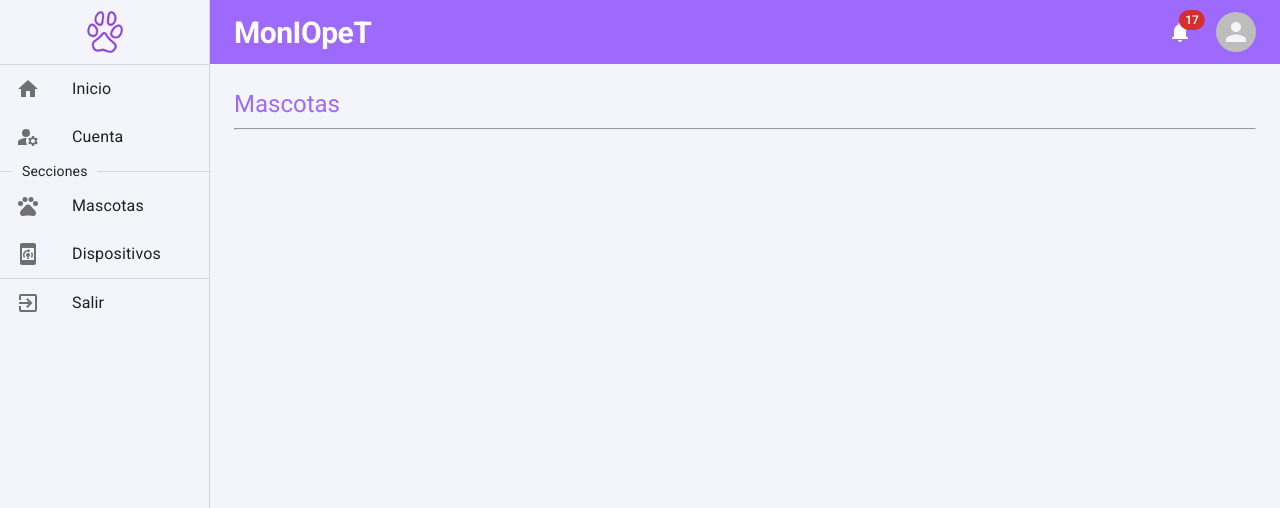
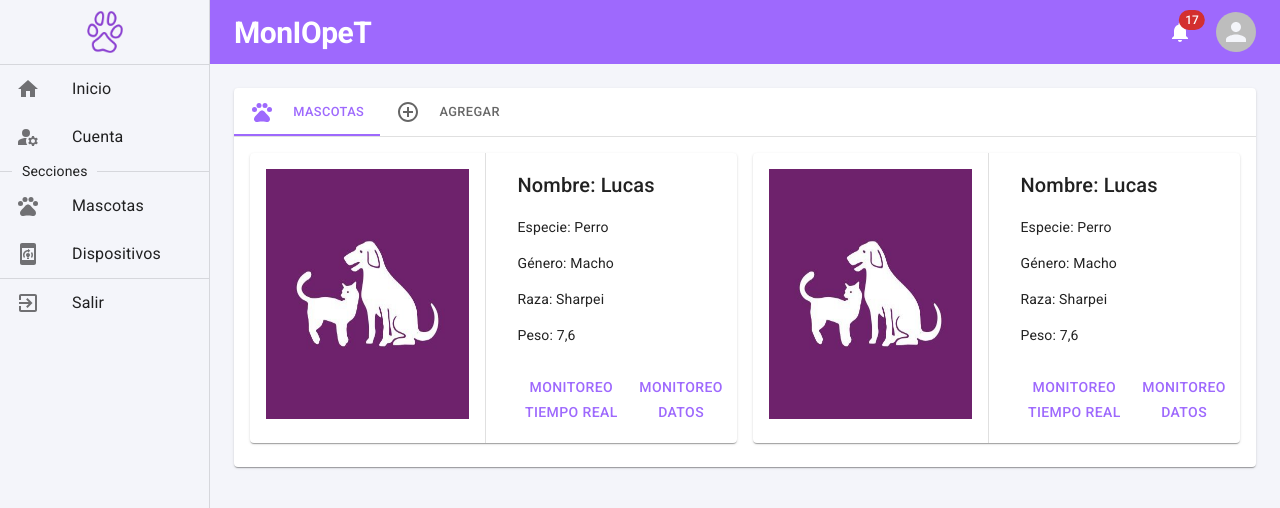
Before and after one commit to JuanAndresCaisapanta/Pet_Monitoring_Frontend, a Next.js app: page /pets in a window 1280 px wide. Shown: the top 508 px of the page. Built offline with nearby package versions, Linux system fonts and the light colour scheme.

Commit message:
Lista mascotas agregado

```diff
--- /dev/null
+++ b/components/elements/Cards.tsx
@@ -0,0 +1,86 @@
+// ** MUI Imports
+import Box from "@mui/material/Box";
+import Card from "@mui/material/Card";
+import Button from "@mui/material/Button";
+import { styled } from "@mui/material/styles";
+import Typography from "@mui/material/Typography";
+import CardContent from "@mui/material/CardContent";
+import CardActions from "@mui/material/CardActions";
+import Grid, { GridProps } from "@mui/material/Grid";
+
+// Styled Grid component
+const StyledGrid = styled(Grid)<GridProps>(({ theme }) => ({
+  display: "flex",
+  alignItems: "center",
+  justifyContent: "center",
+  [theme.breakpoints.down("md")]: {
+    borderBottom: `1px solid ${theme.palette.divider}`,
+  },
+  [theme.breakpoints.up("md")]: {
+    borderRight: `1px solid ${theme.palette.divider}`,
+  },
+}));
+export const Cards = () => {
+
+  return (
+    <Card>
+      <Grid container spacing={2}>
+        <StyledGrid item md={6} xs={12}>
+          <CardContent
+            sx={{
+              display: "flex",
+              alignItems: "center",
+              justifyContent: "center",
+            }}
+          >
+            <img
+              width={"100%"}
+              height={250}
+              alt="Mascota"
+              src="/images/pet/pet-profile.jpg"
+            />
+          </CardContent>
+        </StyledGrid>
+        <Grid
+          item
+          xs={12}
+          md={6}
+          // sx={{
+          //   paddingTop: ['0 !important', '0 !important', '1.5rem !important'],
+          //   paddingLeft: ['1.5rem !important', '1.5rem !important', '0 !important']
+          // }}
+        >
+          <CardContent>
+            <Typography variant="h6" sx={{ marginBottom: 2 }}>
+              Nombre: Lucas
+            </Typography>
+            <Typography variant="body2" sx={{ marginBottom: 2 }}>
+              Especie: Perro
+            </Typography>
+            <Typography variant="body2" sx={{ marginBottom: 2 }}>
+              Género: Macho
+            </Typography>
+            <Typography variant="body2" sx={{ marginBottom: 2 }}>
+              Raza: Sharpei
+            </Typography>
+            <Typography variant="body2" sx={{ marginBottom: 0 }}>
+              Peso: 7,6
+            </Typography>
+          </CardContent>
+          <CardActions>
+            <Box
+              sx={{
+                display: "flex",
+                justifyContent: "space-between",
+                width: "100%",
+              }}
+            >
+              <Button>Monitoreo Tiempo Real</Button>
+              <Button>Monitoreo Datos</Button>
+            </Box>
+          </CardActions>
+        </Grid>
+      </Grid>
+    </Card>
+  );
+};
--- /dev/null
+++ b/components/pets/TabPet.tsx
@@ -0,0 +1,57 @@
+// ** React Imports
+
+import { forwardRef, useState } from "react";
+
+// ** MUI Imports
+import Grid from "@mui/material/Grid";
+import Radio from "@mui/material/Radio";
+import Select from "@mui/material/Select";
+import Button from "@mui/material/Button";
+import MenuItem from "@mui/material/MenuItem";
+import TextField from "@mui/material/TextField";
+import FormLabel from "@mui/material/FormLabel";
+import InputLabel from "@mui/material/InputLabel";
+import RadioGroup from "@mui/material/RadioGroup";
+import CardContent from "@mui/material/CardContent";
+import FormControl from "@mui/material/FormControl";
+import OutlinedInput from "@mui/material/OutlinedInput";
+import FormControlLabel from "@mui/material/FormControlLabel";
+
+// ** Third Party Imports
+import DatePicker from "react-datepicker";
+import "react-datepicker/dist/react-datepicker.css";
+import { Cards } from "../elements/Cards";
+// ** Styled Components
+
+export const TabPet = () => {
+  // ** State
+  const [date, setDate] = useState<Date | null | undefined>(null);
+
+  return (
+    <CardContent>
+      <form>
+        <Grid container spacing={2}>
+          <Grid item xs={12} sm={6}>
+            <Cards />
+          </Grid>
+          <Grid item xs={12} sm={6}>
+            <Cards />
+          </Grid>
+          {/* <Grid item xs={12}>
+            <Button variant="contained" sx={{ marginRight: 3.5 }}>
+              Save Changes
+            </Button>
+            <Button
+              type="reset"
+              variant="outlined"
+              color="secondary"
+              onClick={() => setDate(null)}
+            >
+              Reset
+            </Button>
+          </Grid> */}
+        </Grid>
+      </form>
+    </CardContent>
+  );
+};
--- a/components/ui/account/TabAccount.tsx
+++ b/components/ui/account/TabAccount.tsx
@@ -66,7 +66,7 @@ export const TabAccount = () => {
     <CardContent>
       <form>
         <Grid container spacing={2}>
-          <Grid item xs={12} sx={{ marginTop: 4.75, marginBottom: 3 }}>
+          <Grid item xs={12} >
             <Box sx={{ display: "flex", alignItems: "center" }}>
               <ImgStyled src={imgSrc} alt="Profile Pic" />
               <Box>
@@ -158,9 +158,9 @@ export const TabAccount = () => {
               fullWidth
               type="text"
               inputProps={{ inputMode: 'numeric', pattern: '[0-9]*' }}
-              label="Telefono"
-              placeholder="ABC Pvt. Ltd."
-              defaultValue="ABC Pvt. Ltd."
+              label="Teléfono"
+              placeholder="0999999999"
+              defaultValue="0999999999"
             />
           </Grid>
 
--- a/components/ui/account/TabSecurity.tsx
+++ b/components/ui/account/TabSecurity.tsx
@@ -83,7 +83,7 @@ export const TabSecurity = () => {
         <Grid container spacing={5}>
           <Grid item xs={12} sm={6}>
             <Grid container spacing={2}>
-              <Grid item xs={12} sx={{ marginTop: 4.75 }}>
+              <Grid item xs={12}>
                 <FormControl fullWidth>
                   <InputLabel htmlFor="account-settings-current-password">
                     Contraseña Actual
@@ -192,9 +192,9 @@ export const TabSecurity = () => {
             }}
           >
             <img
-              width={230}
+              width={200}
               alt="avatar"
-              height={260}
+              height={200}
               src="/images/profile/lock.png"
             />
           </Grid>
--- a/components/ui/index.ts
+++ b/components/ui/index.ts
@@ -10,3 +10,4 @@ export * from './home/ContactCard'
 export * from './account/TabAccount'
 export * from './account/TabInfo'
 export * from './account/TabSecurity'
+export * from '../pets/TabPet'
--- a/pages/pets/index.tsx
+++ b/pages/pets/index.tsx
@@ -1,9 +1,79 @@
 import React, { ReactElement } from "react";
 import { MainLayout } from "../../components/layout";
-import { Subtitle } from "../../components/ui";
+import { TabAccount, TabSecurity } from "../../components/ui";
+// ** React Imports
+import { SyntheticEvent, useState } from "react";
 
+// ** MUI Imports
+import Box from "@mui/material/Box";
+import Card from "@mui/material/Card";
+import TabList from "@mui/lab/TabList";
+import TabPanel from "@mui/lab/TabPanel";
+import TabContext from "@mui/lab/TabContext";
+import { styled } from "@mui/material/styles";
+import MuiTab, { TabProps } from "@mui/material/Tab";
+
+// ** Icons Imports
+import PetsOutlinedIcon from '@mui/icons-material/PetsOutlined';
+import AddCircleOutlineOutlinedIcon from '@mui/icons-material/AddCircleOutlineOutlined';
+import { TabPet } from '../../components/pets/TabPet';
+
+const Tab = styled(MuiTab)<TabProps>(({ theme }) => ({
+  [theme.breakpoints.down("md")]: {
+    minWidth: 100,
+  },
+  [theme.breakpoints.down("sm")]: {
+    minWidth: 67,
+  },
+}));
+
+const TabName = styled("span")(({ theme }) => ({
+  lineHeight: 1.71,
+  fontSize: "0.8rem",
+  marginLeft: theme.spacing(2.4),
+}));
 const PetPage = () => {
-  return <Subtitle subtitle="Mascotas" />;
+  const [value, setValue] = useState<string>("pets");
+
+  const handleChange = (event: SyntheticEvent, newValue: string) => {
+    setValue(newValue);
+  };
+  return (
+    <Card>
+      <TabContext value={value}>
+        <TabList
+          onChange={handleChange}
+          aria-label="pet-settings tabs"
+          sx={{ borderBottom: (theme) => `1px solid ${theme.palette.divider}` }}
+        >
+          <Tab
+            value="pets"
+            label={
+              <Box sx={{ display: "flex", alignItems: "center" }}>
+                <PetsOutlinedIcon />
+                <TabName>Mascotas</TabName>
+              </Box>
+            }
+          />
+          <Tab
+            value="add-pets"
+            label={
+              <Box sx={{ display: "flex", alignItems: "center" }}>
+                <AddCircleOutlineOutlinedIcon />
+                <TabName>Agregar</TabName>
+              </Box>
+            }
+          />
+        </TabList>
+        <TabPanel sx={{ p: 0 }} value="pets">
+         <TabPet/>
+        </TabPanel>
+        <TabPanel sx={{ p: 0 }} value="add-pets">
+          <TabSecurity />
+        </TabPanel>
+      </TabContext>
+    </Card>
+  );
 };
 
 PetPage.getLayout = function getLayout(page: ReactElement) {
```
Also changed, not shown: pages/devices/index.tsx (+69 -2 lines), pages/user/index.tsx (+2 -32 lines), public/images/pet/pet-profile.jpg (added), public/manifest.json.
